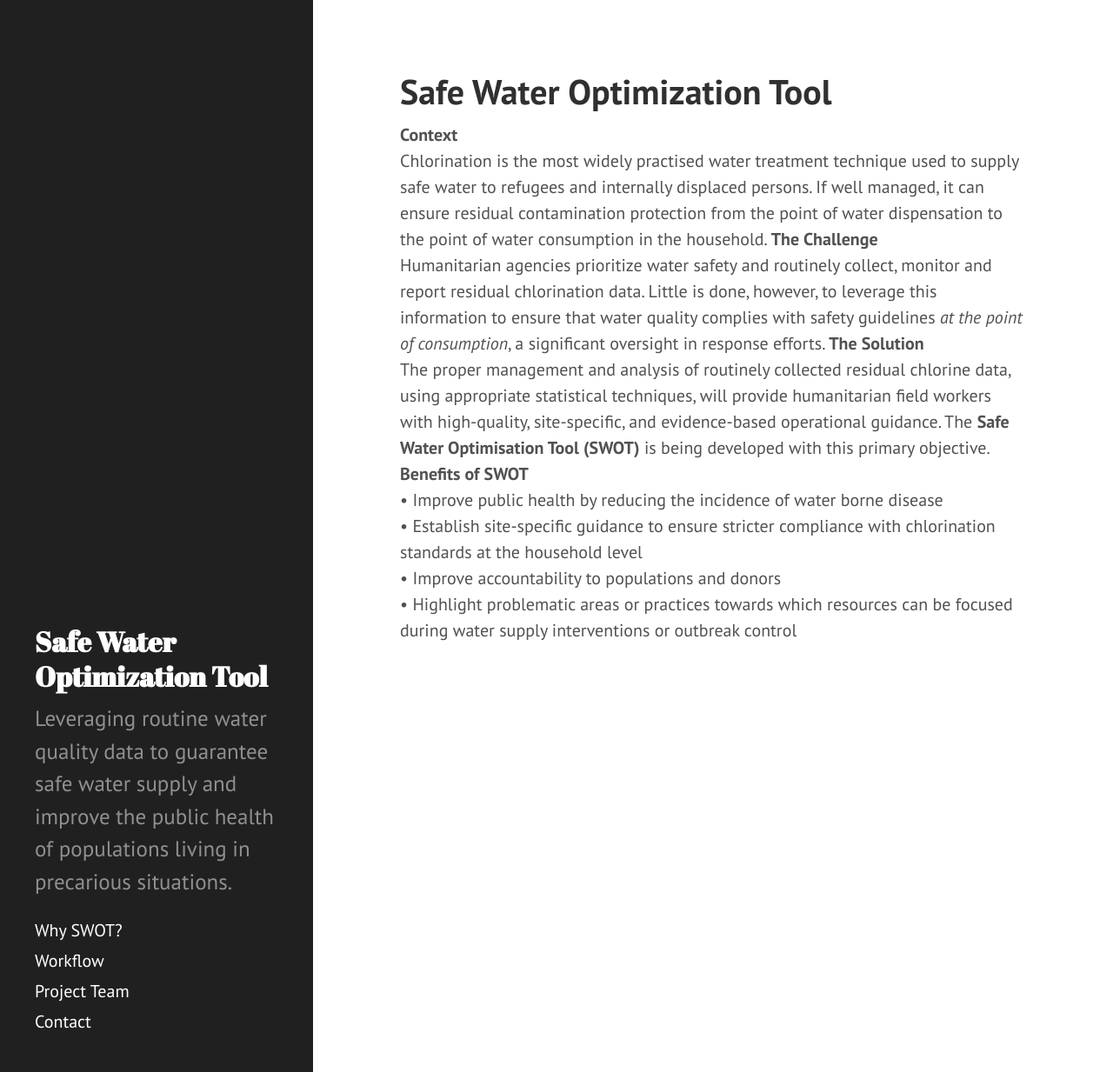
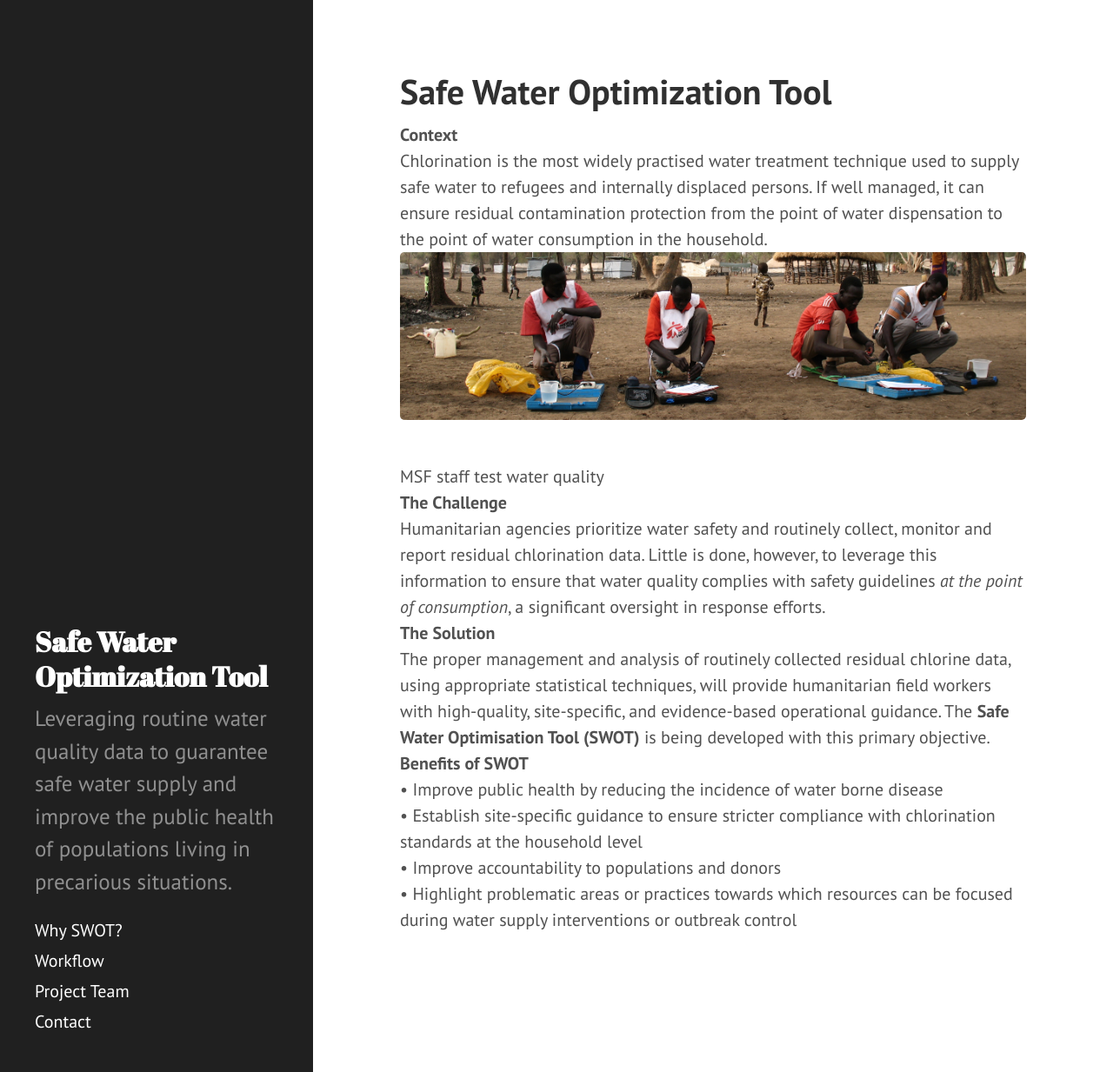
Before and after one commit to safeh2o/swot-infopage, a Jekyll site: the page built from index.html, in a window 1280 px wide and 1233 px high. Shown: the whole window at 87% size. Built offline with Jekyll 4.4.1, drawn with Linux system fonts in a browser that asks for light colours; Markdown is read by kramdown in place of the engine named in the settings; the list of posts is cut into pages by our own code.

Commit message:
Update index.html

```diff
--- a/index.html
+++ b/index.html
@@ -4,13 +4,18 @@
 ---
 
 <b>Context</b><br>
-Chlorination is the most widely practised water treatment technique used to supply safe water to refugees and internally displaced persons. If well managed, it can ensure residual contamination protection from the point of water dispensation to the point of water consumption in the household.
+Chlorination is the most widely practised water treatment technique used to supply safe water to refugees and internally displaced persons. If well managed, it can ensure residual contamination protection from the point of water dispensation to the point of water consumption in the household.<br>
+
+<div>
+  <img src="/swot/public/images/SWOTpic1_edited.jpeg" alt="MSF staff test water quality"><br>
+  MSF staff test water quality
+</div>
 
 <b>The Challenge</b><br>
-Humanitarian agencies prioritize water safety and routinely collect, monitor and report residual chlorination data. Little is done, however, to leverage this information to ensure that water quality complies with safety guidelines <em>at the point of consumption</em>, a significant oversight in response efforts.
+Humanitarian agencies prioritize water safety and routinely collect, monitor and report residual chlorination data. Little is done, however, to leverage this information to ensure that water quality complies with safety guidelines <em>at the point of consumption</em>, a significant oversight in response efforts.<br>
 
 <b>The Solution</b><br>
-The proper management and analysis of routinely collected residual chlorine data, using appropriate statistical techniques, will provide humanitarian field workers with high-quality, site-specific, and evidence-based operational guidance. The <b>Safe Water Optimisation Tool (SWOT)</b> is being developed with this primary objective.
+The proper management and analysis of routinely collected residual chlorine data, using appropriate statistical techniques, will provide humanitarian field workers with high-quality, site-specific, and evidence-based operational guidance. The <b>Safe Water Optimisation Tool (SWOT)</b> is being developed with this primary objective.<br>
 
 <b>Benefits of SWOT</b><br>
 •	Improve public health by reducing the incidence of water borne disease<br>
```
